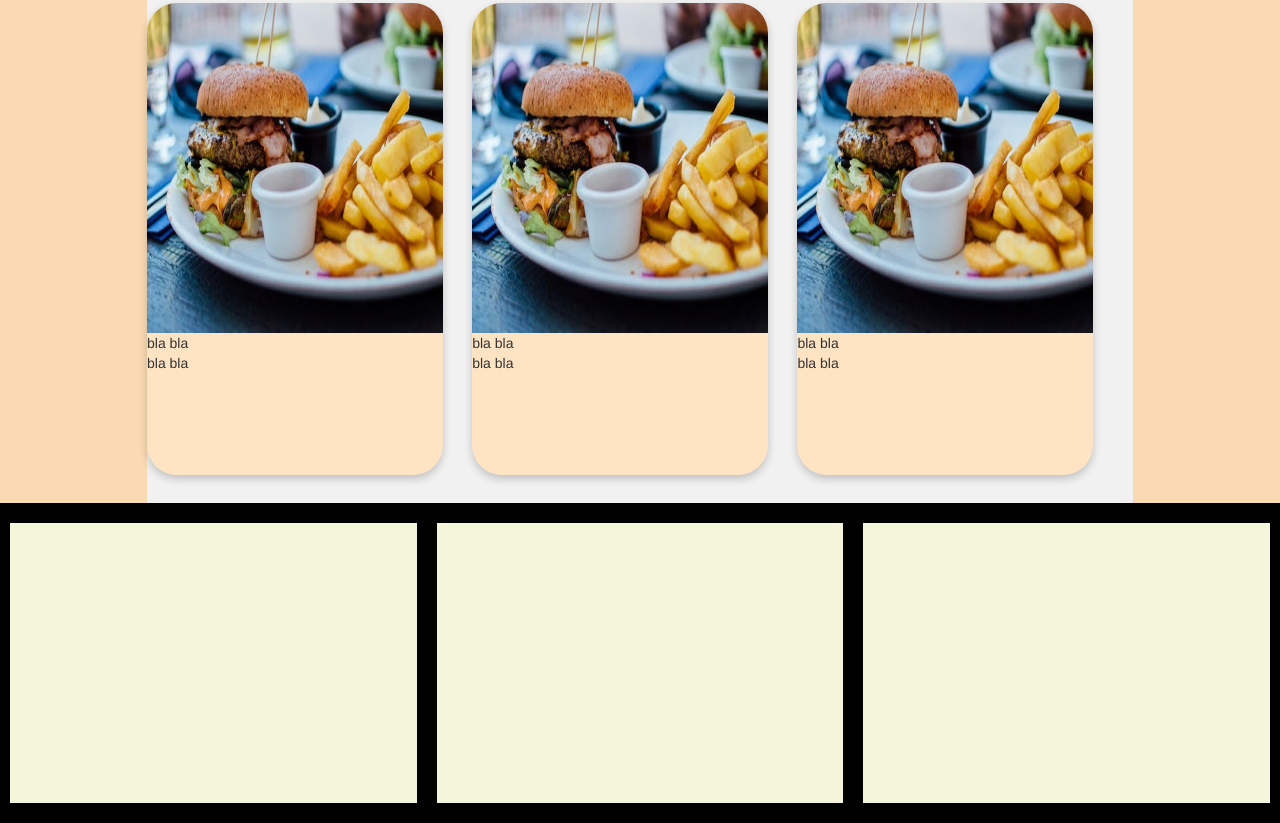
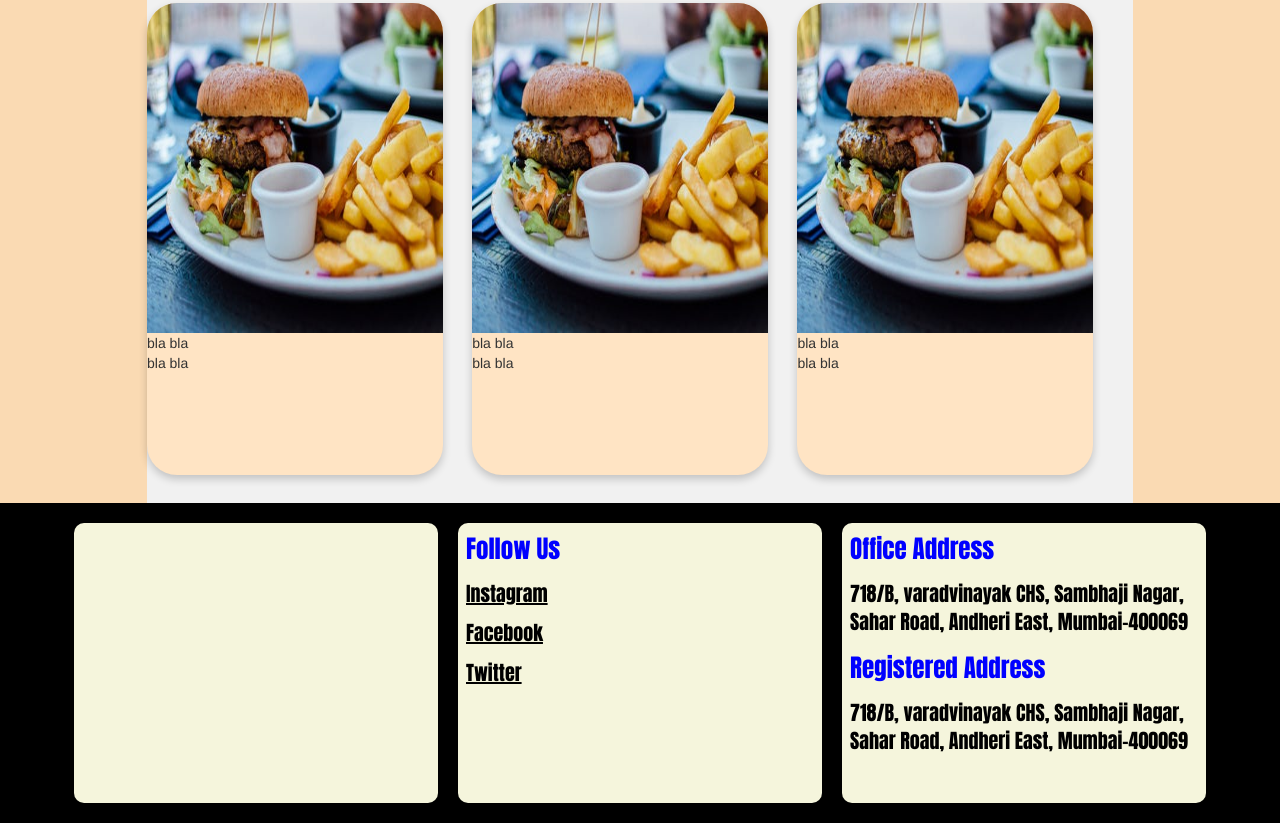
Before and after one commit to Aditya-Baranwal/foodbuzz-frontend, a plain HTML site: page index.html in a window 1280 px wide. Shown: the part 1467-2290 px from the top of the page. Drawn offline with nearby package versions, Linux system fonts and the light colour scheme.

Commit message:
added footer

```diff
--- a/index.html
+++ b/index.html
@@ -198,11 +198,19 @@
 
             </div>
             <div class="footer-item">
+                <p class="footer-title-1">Follow Us</p>
+                <div class="footer-content-2">Instagram</div>
+                <div class="footer-content-2">Facebook</div>
+                <div class="footer-content-2">Twitter</div>
+            </div>
 
+            <div class="footer-item">
+                <p class="footer-title-1">Office Address</p>
+                <p class="footer-content-1">718/B, varadvinayak CHS, Sambhaji Nagar, Sahar Road, Andheri East, Mumbai-400069</p>
+                <p class="footer-title-1">Registered Address</p>
+                <p class="footer-content-1">718/B, varadvinayak CHS, Sambhaji Nagar, Sahar Road, Andheri East, Mumbai-400069</p>
             </div>
-            <div class="footer-item">
 
-            </div>
         </footer>
 
     </div>
--- a/style/style.css
+++ b/style/style.css
@@ -205,7 +205,10 @@
     height:320px;
     background-color: black;
     display: flex;
-    flex-direction: row
+    flex-direction: row;
+    padding-right: 5%;
+    padding-left: 5%;
+
 }
 
 .footer-item{
@@ -213,4 +216,30 @@
     height:auto;
     background-color: beige;
     margin: 20px 10px;
+    border-radius: 10px;
 }
+
+.footer-title-1 {
+    font-family: Impact, Haettenschweiler, 'Arial Narrow Bold', sans-serif;
+    font-size: 25px;
+    padding: 5px;
+    margin: 3px 3px 3px 3px;
+    color: blue;
+}
+
+.footer-content-1 {
+    font-family: Impact, Haettenschweiler, 'Arial Narrow Bold', sans-serif;
+    font-size: 20px;
+    padding: 5px;
+    margin: 3px 3px 3px 3px;
+    color: black
+}
+
+.footer-content-2 {
+    font-family: Impact, Haettenschweiler, 'Arial Narrow Bold', sans-serif;
+    font-size: 20px;
+    padding: 5px;
+    margin: 1px 3px 1px 3px;
+    color: black;
+    text-decoration: underline;
+}
```
